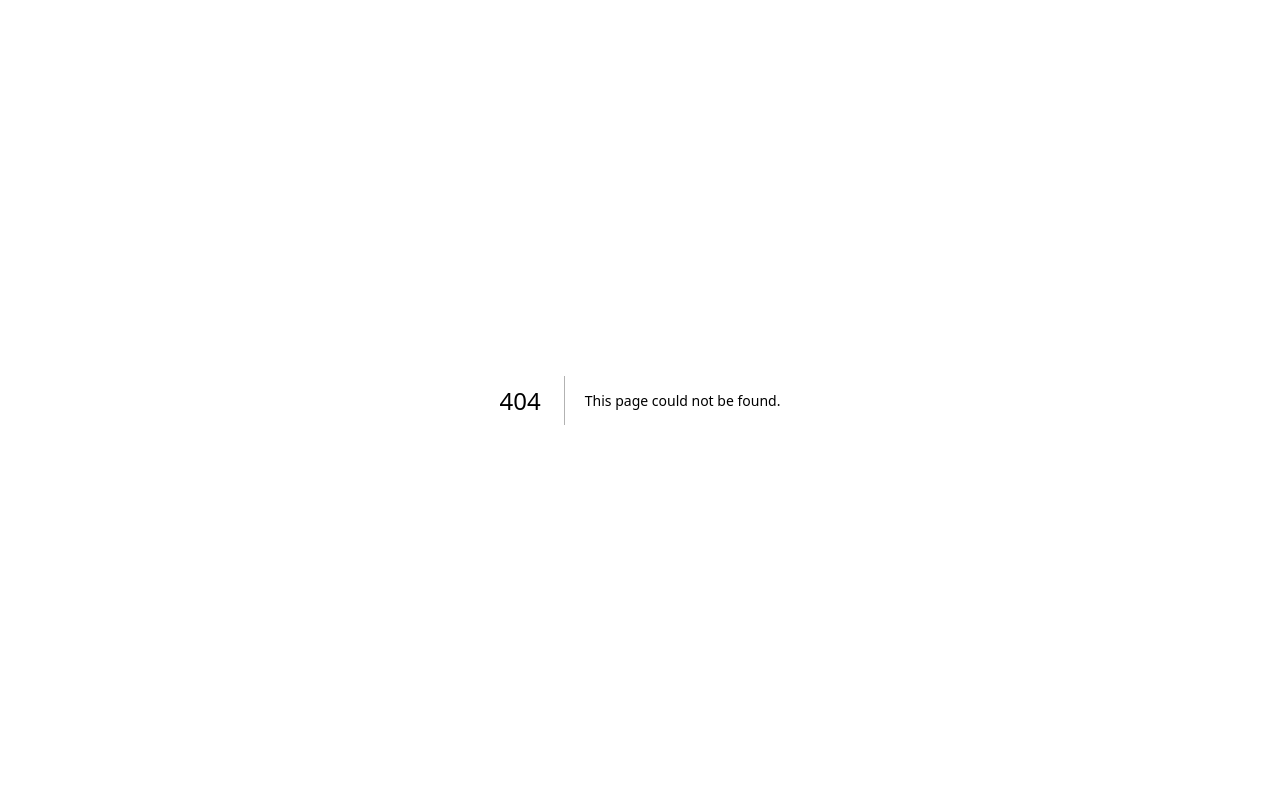
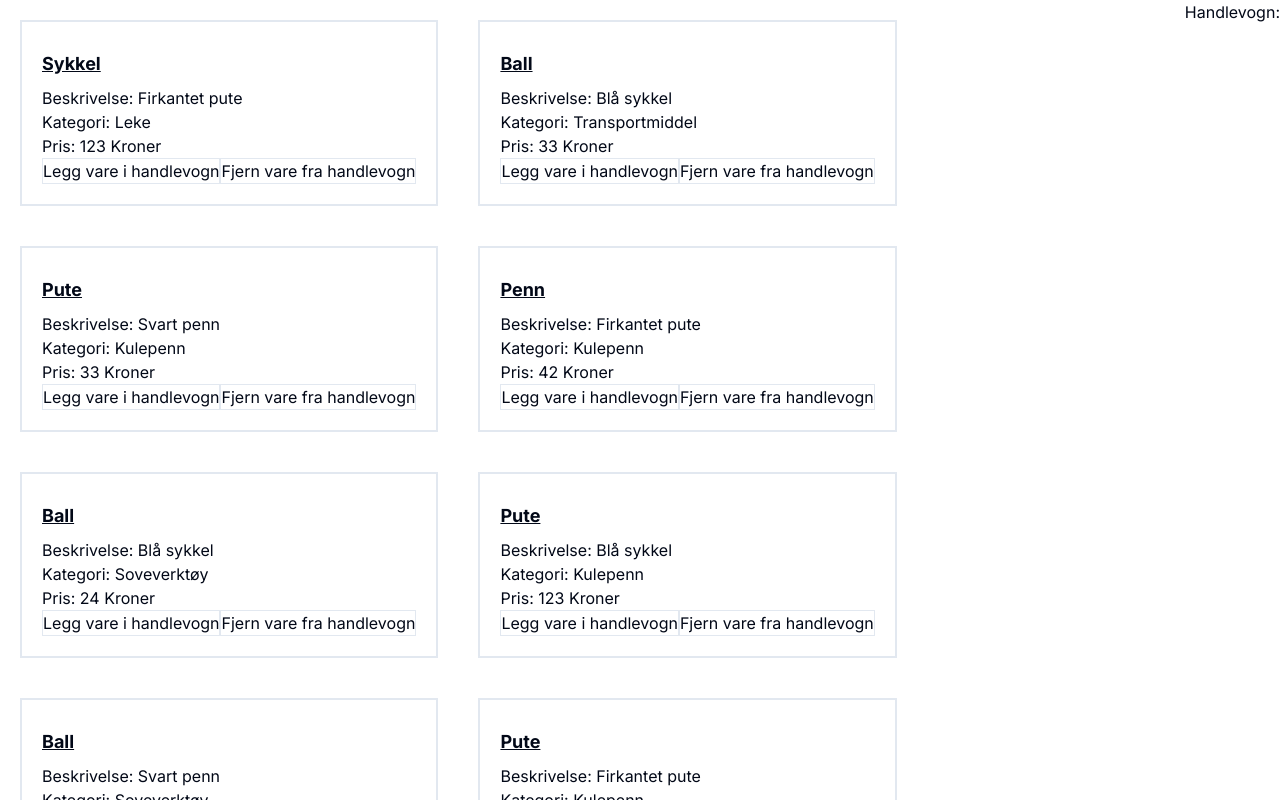
Before and after one commit to Cryxen/next-starter-2023, a Next.js app: page /products in a window 1280 px wide. Before the commit this address had no page. Shown: the top 800 px of the page. Built offline with nearby package versions, Linux system fonts and the light colour scheme.

Commit message:
Done with assignment 3

```diff
--- a/src/app/page.tsx
+++ b/src/app/page.tsx
@@ -9,47 +9,9 @@ import { useState } from "react";
 
 export default function Home() {
 
-    const [products, setProducts] = useState(Array.from(createProducts({ count: 10, faker }).values()))
-
-    let cart: object[] = []
-    let totalSum  = 0
-    const addToCartHandler = (id: number, title: string, price: number) => {
-        cart = [...cart, {id, title, price}]
-        console.log(cart)
-        totalSum = addToTotalSumCart(cart)
-        console.log("Total sum: " + totalSum)
-    }
-
-    const addToTotalSumCart = (cart: object[]) => {
-        let sum = 0
-        for (const iterator of cart) {
-            sum+=iterator.price
-        }
-        return sum
-    }
-
-    const removeFromCartHandler = (id: number) => {
-        //cart = cart.filter((product) => product.id != id)
-        let index = -1
-        index = cart.findIndex((object) => object.id == id)
-
-        console.log(index)
-        if (index != -1) {
-        cart.splice(index, 1)
-        }
-        console.log(cart)
-        totalSum = addToTotalSumCart(cart)
-        console.log("Total sum: " + totalSum)
-    }
-
 
     return (
         <div className="flex flex-row">
-            <Products>
-                {products.map((product) => (
-                    <ProductItem key={product.id}{...product} addToCart={addToCartHandler} removeFromCart={removeFromCartHandler} />
-                ))}
-            </Products>
-            <ShoppingCart />
+            <p>Her var det lite</p>
         </div>)
 }
--- /dev/null
+++ b/src/app/products/page.tsx
@@ -0,0 +1,54 @@
+"use client"
+
+
+import ProductItem from "@/components/ProductItem";
+import Products from "@/components/Products";
+import ShoppingCart from "@/components/shoppingCart";
+import { createProducts, faker } from "@/features/responses/CreateProduct";
+import { useState } from "react";
+
+export default function ProductPage() {
+    const [products, setProducts] = useState(Array.from(createProducts({ count: 10, faker }).values()))
+
+    let cart: object[] = []
+    let totalSum  = 0
+    const addToCartHandler = (id: number, title: string, price: number) => {
+        cart = [...cart, {id, title, price}]
+        console.log(cart)
+        totalSum = addToTotalSumCart(cart)
+        console.log("Total sum: " + totalSum)
+    }
+
+    const addToTotalSumCart = (cart: object[]) => {
+        let sum = 0
+        for (const iterator of cart) {
+            sum+=iterator.price
+        }
+        return sum
+    }
+
+    const removeFromCartHandler = (id: number) => {
+        //cart = cart.filter((product) => product.id != id)
+        let index = -1
+        index = cart.findIndex((object) => object.id == id)
+
+        console.log(index)
+        if (index != -1) {
+        cart.splice(index, 1)
+        }
+        console.log(cart)
+        totalSum = addToTotalSumCart(cart)
+        console.log("Total sum: " + totalSum)
+    }
+
+
+    return (
+        <div className="flex flex-row">
+            <Products>
+                {products.map((product) => (
+                    <ProductItem key={product.id}{...product} addToCart={addToCartHandler} removeFromCart={removeFromCartHandler} />
+                ))}
+            </Products>
+            <ShoppingCart />
+        </div>)
+}
```
